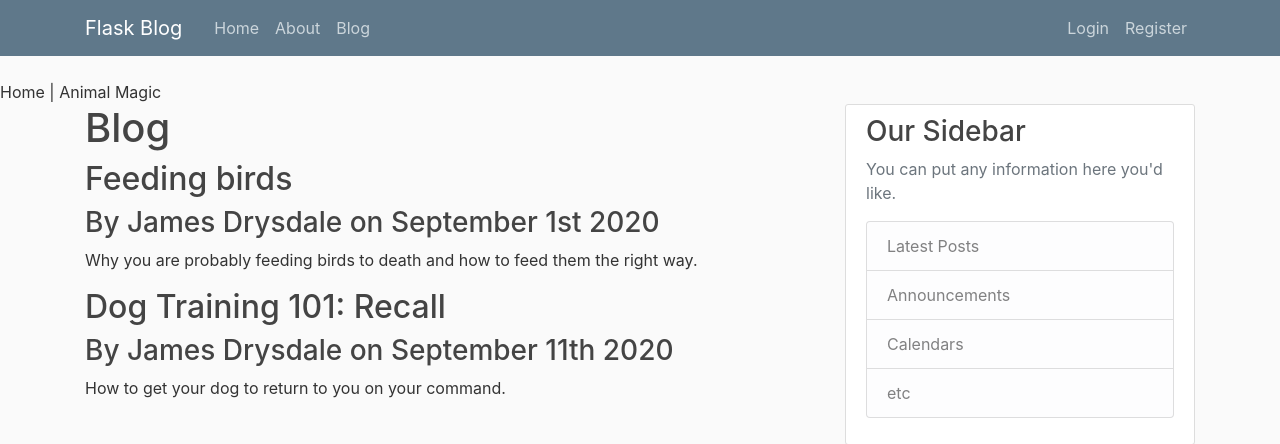
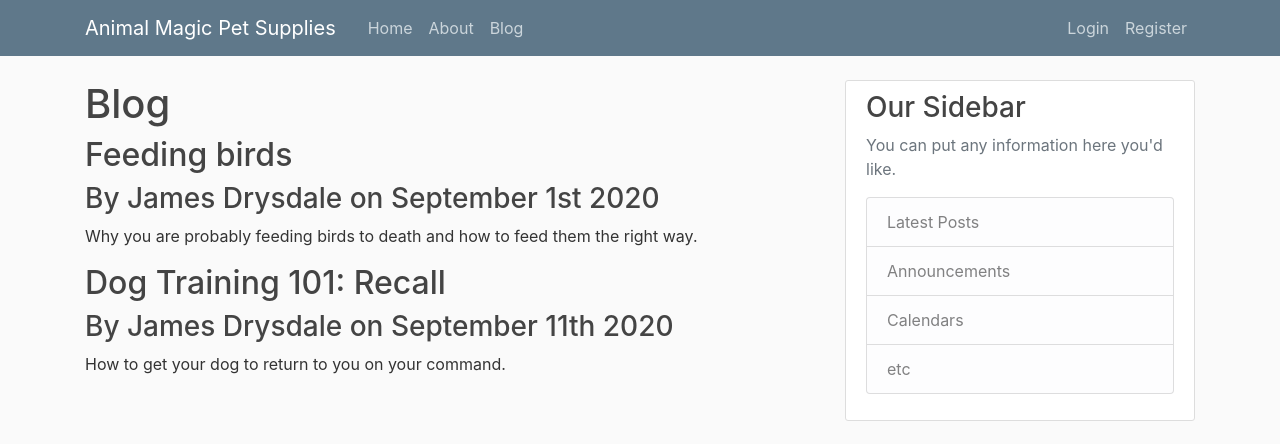
Before and after one commit to JamesDrysdale/animal-magic-blog, a Flask app: page /blog in a window 1280 px wide. Shown: the top 444 px of the page. Run offline with Flask 2, Linux system fonts and the light colour scheme; some libraries are stand-ins or nearby versions.

Commit message:
Fixed bug with site title and blog tab showing wrong title

```diff
--- a/animalmagicblog.py
+++ b/animalmagicblog.py
@@ -28,4 +28,4 @@
 
 @app.route('/blog')
 def blog():
-    return render_template('blog.html', posts=posts)
+    return render_template('blog.html', posts=posts, title='Blog')
--- a/templates/layout.html
+++ b/templates/layout.html
@@ -7,20 +7,21 @@
 
     <!-- Bootstrap CSS -->
     <link rel="stylesheet" href="https://stackpath.bootstrapcdn.com/bootstrap/4.5.2/css/bootstrap.min.css" integrity="sha384-JcKb8q3iqJ61gNV9KGb8thSsNjpSL0n8PARn9HuZOnIxN0hoP+VmmDGMN5t9UJ0Z" crossorigin="anonymous">
-    <link rel="stylesheet" type="text/css" href="{{ url_for('static', filename='main.css') }}"
+
+    <link rel="stylesheet" type="text/css" href="{{ url_for('static', filename='main.css') }}">
 
     {% if title %}
-    <title> {{ title }} | Animal Magic</title>
-{% else %}
-    <title>Home | Animal Magic</title>
-{% endif %}
+        <title> {{ title }} | Animal Magic</title>
+    {% else %}
+        <title>Home | Animal Magic</title>
+    {% endif %}
 </head>
 <body>
     <!-- NAVIGATION SECTION -->
     <header class="site-header">
         <nav class="navbar navbar-expand-md navbar-dark bg-steel fixed-top">
           <div class="container">
-            <a class="navbar-brand mr-4" href="/">Flask Blog</a>
+            <a class="navbar-brand mr-4" href="/">Animal Magic Pet Supplies</a>
             <button class="navbar-toggler" type="button" data-toggle="collapse" data-target="#navbarToggle" aria-controls="navbarToggle" aria-expanded="false" aria-label="Toggle navigation">
               <span class="navbar-toggler-icon"></span>
             </button>
```
